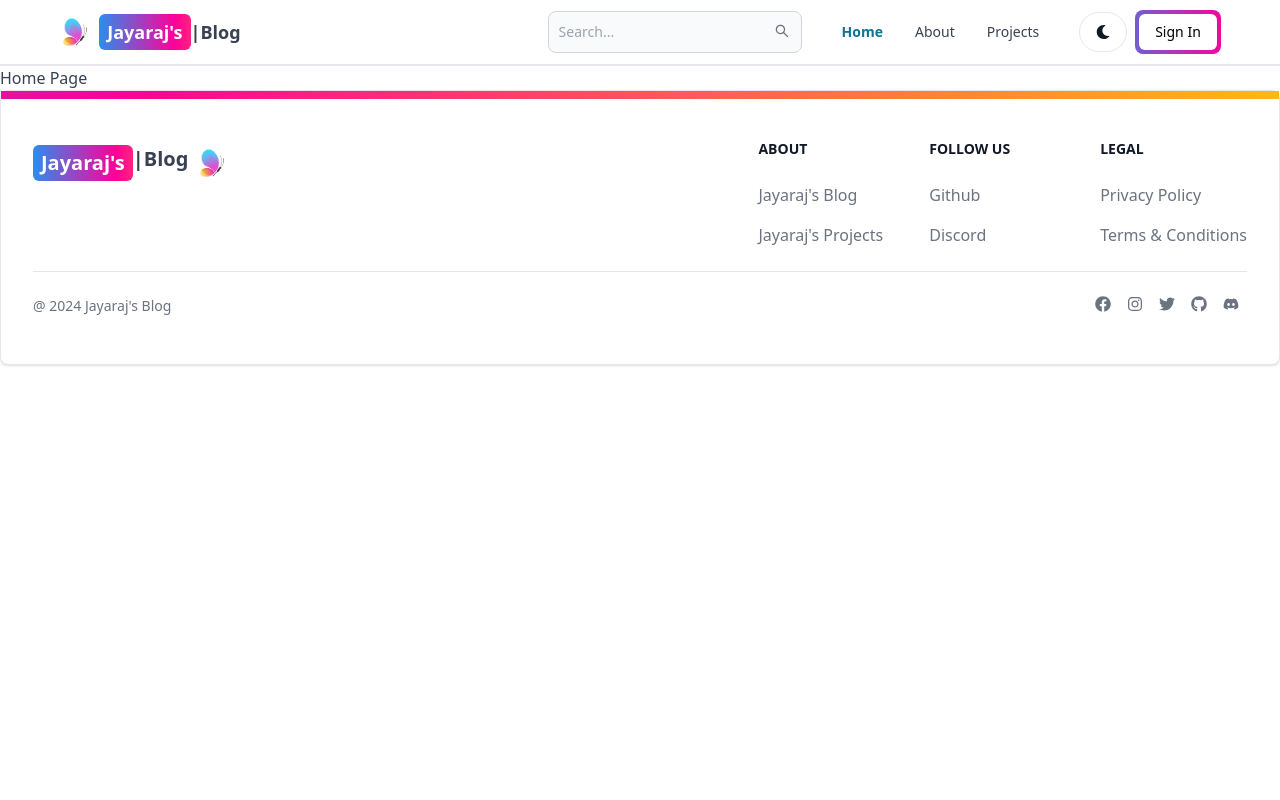
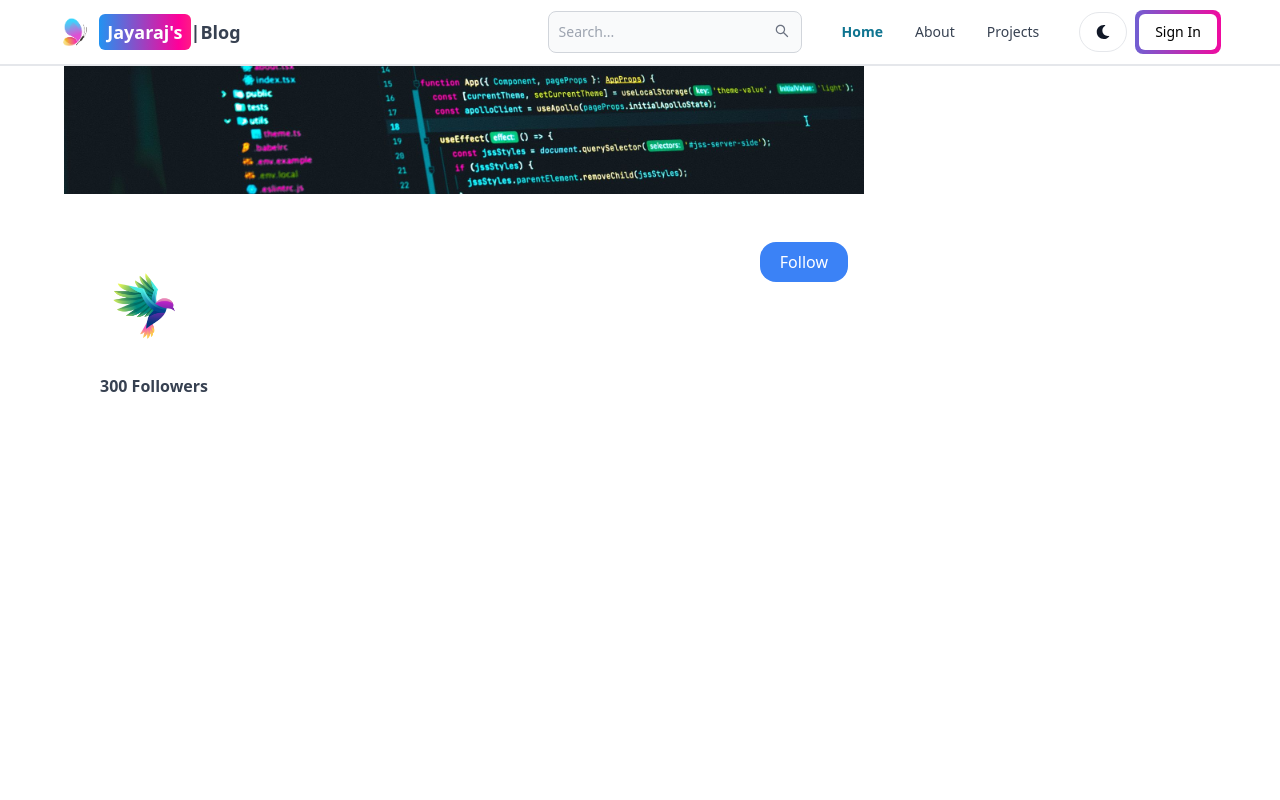
Before and after one commit to JayarajChippada/Butterfly-Bytes, a React (Vite) app in the folder frontend/: page / in a window 1280 px wide. Shown: the top 800 px of the page. Built offline with nearby package versions, Linux system fonts and the light colour scheme; no server answers.

Commit message:
Working on recent articles

```diff
--- /dev/null
+++ b/frontend/src/components/PostCard.jsx
@@ -0,0 +1,18 @@
+import React from 'react';
+import { Link } from 'react-router-dom';
+
+const PostCard = ({ post }) => {
+  return (
+    <div className='group'>
+      <Link to={`/post/${post.slug}`}>
+        <img
+            src={post.image}
+            alt="post cover"
+            className='h-[260px] w-full object-cover'
+        />
+      </Link>
+    </div>
+  )
+}
+
+export default PostCard
--- a/frontend/src/pages/Home.jsx
+++ b/frontend/src/pages/Home.jsx
@@ -1,9 +1,50 @@
-import React from 'react'
+import React from 'react';
+import { Link } from 'react-router-dom';
+import Banner from '../assets/home-page-banner.jpg';
+import logo from '../assets/butterfly-logo.png';
+import userbanner from '../assets/user-banner.png';
 
 const Home = () => {
   return (
-    <div>
-      Home Page
+    <div className='min-h-screen bg-white dark:bg-custom-dark'>
+      <div className='max-w-6xl mx-auto'>
+        <div className='flex flex-col lg:flex-row'>
+          {/* left */}
+          <div className='flex-1 w-full'>
+            <Link to='/'>
+              <img
+                src={Banner}
+                className='h-32 w-full object-cover'
+                alt="banner" />
+            </Link>
+            <div className="mx-3">
+              <div className="max-w-3xl mx-auto">
+                <div className="py-4 md:py-12">
+                   <div className="flex flex-col gap-4">
+                    <div className="flex justify-between items-start">
+                        <div className="flex flex-col gap-1">
+                          <img
+                            src={userbanner}
+                            className='h-32 w-32 object-cover bg-transparent'
+                            alt="logo" />
+                            <p className='ml-5 text-md font-semibold'>300 Followers</p>
+                        </div>
+                        <button className='rounded-2xl bg-blue-500 text-white px-5 py-2'>
+                          Follow
+                        </button>
+                    </div>
+                   </div>
+                </div>
+              </div>
+            </div>
+          </div>
+
+          {/* right */}
+          <div className='w-[352px]'>
+
+          </div>
+        </div>
+      </div>
     </div>
   )
 }
--- a/frontend/src/pages/PostPage.jsx
+++ b/frontend/src/pages/PostPage.jsx
@@ -1,6 +1,7 @@
 import React, { useEffect, useState } from 'react';
 import { useParams, Link } from 'react-router-dom';
 import { CommentSection, Toc } from '../components/index.js'; // Import the TOC component
+import PostCard from '../components/PostCard.jsx';
 
 const PostPage = () => {
   const { postSlug } = useParams();
@@ -8,7 +9,8 @@ const PostPage = () => {
   const [error, setError] = useState(null);
   const [post, setPost] = useState(null);
   const [headings, setHeadings] = useState([]);
-  const [user, setUser] = useState({})
+  const [user, setUser] = useState({});
+  const [recentPosts, setRecentPosts] = useState(null);
 
 
   useEffect(() => {
@@ -64,6 +66,21 @@ const PostPage = () => {
       setHeadings(headingsArray);
     }
 }, [post]);
+
+  useEffect(()=>{
+    try{
+      const fetchRecentPosts = async() => {
+        const res = await fetch(`/api/post/getposts?limit=3`);
+        const data = await res.json();
+        if(res.ok) {
+          setRecentPosts(data.posts)
+        }
+      }
+      fetchRecentPosts();
+    } catch(error) {
+      console.log(error.message)
+    }
+  },[])
 
 
 
@@ -144,6 +161,16 @@ const PostPage = () => {
 
           {/* Comment Section */}
           <CommentSection postId={post && post._id} />
+          <div className="flex flex-col items-center justify-center mb-5">
+            <h1 className="text-xl mt-5">Recent articles</h1>
+            <div className="">
+              {
+                recentPosts && recentPosts.map((post) => (
+                  <PostCard key={post._id} post={post} />
+                ))
+              }
+            </div>
+          </div>
         </div>
       </div>
     </main>
--- a/frontend/tailwind.config.js
+++ b/frontend/tailwind.config.js
@@ -20,3 +20,5 @@ export default {
     require('tailwind-scrollbar'),
   ],
 }
+
+// rgb(27, 27, 27) can be used for bg-dark mode
```
Also changed, not shown: frontend/src/assets/home-page-banner.jpg (added), frontend/src/assets/user-banner.png (added).
